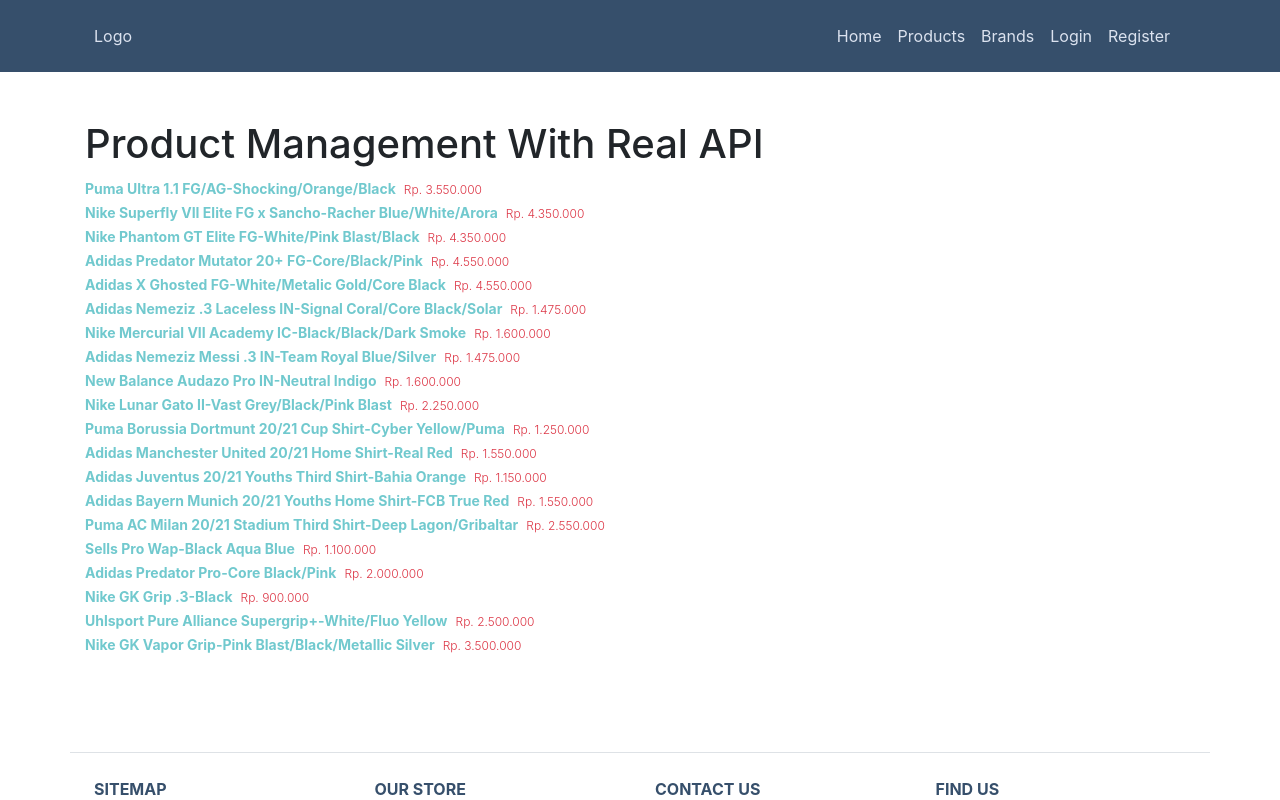
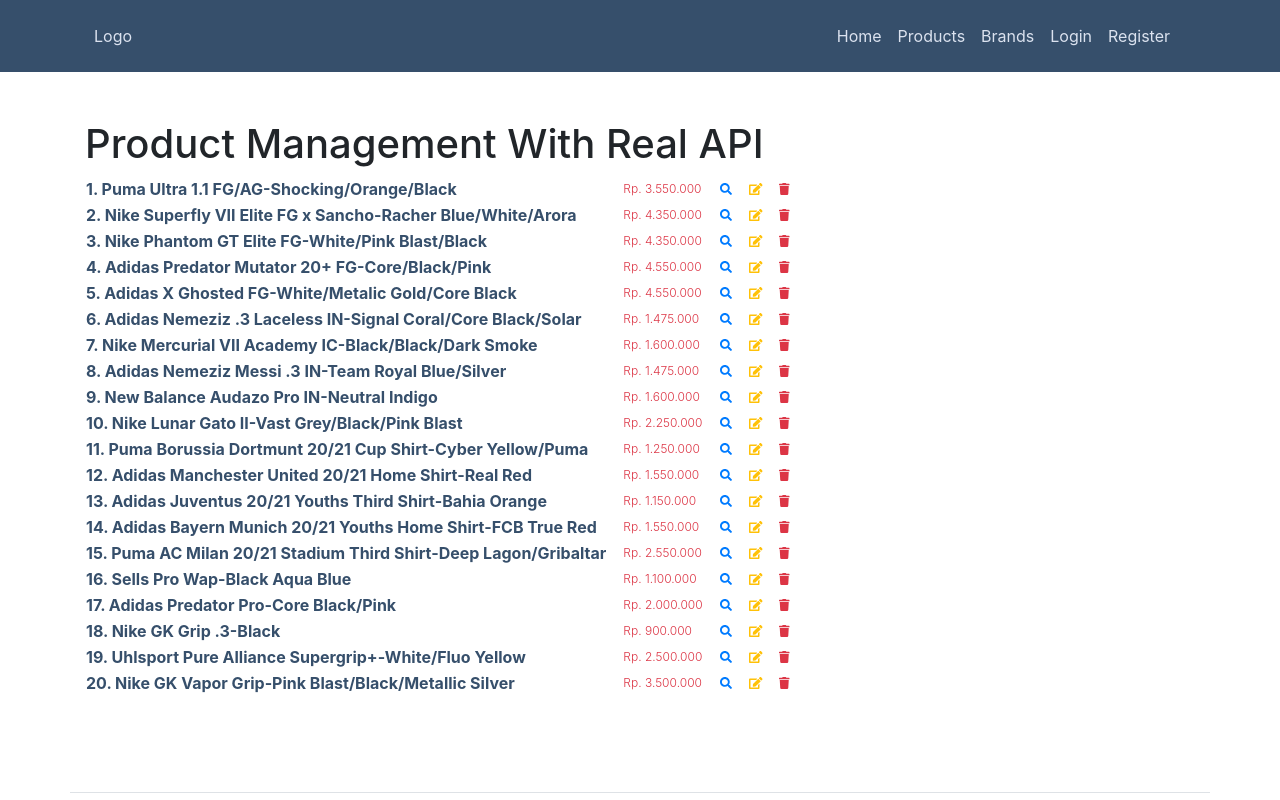
Before and after one commit to jamaludinfikrii/sporteens, a React (Create React App) app: page /product-management in a window 1280 px wide. Shown: the top 800 px of the page. Built offline with nearby package versions, Linux system fonts and the light colour scheme; data requests are answered from the project's data file.

Commit message:
get product by id

```diff
--- a/src/App.js
+++ b/src/App.js
@@ -19,6 +19,7 @@
 import Statistics from './pages/Statistics'
 import PageNotFound from './components/PageNotFound'
 import ProductManagement from './pages/ProductManagement'
+import ProductManagementDetail from './pages/ProductManagementDetail'
 //
 
 export class App extends Component {
@@ -71,6 +72,7 @@
           <Route path='/checkout/:idTrans' component={Checkout} />
           <Route path='/transaction-history' component={TransactionHistory} />
           <Route path='/detail-product/:bebas' component={DetailProduct} />
+          <Route path='/product-management/detail/:id' component={ProductManagementDetail} />
           <Route path='/product-management' component={ProductManagement} />
           <Route path='/create-password' component={CreatePassword} />
           <Route path='*' component={PageNotFound} />
--- a/src/pages/ProductManagement.jsx
+++ b/src/pages/ProductManagement.jsx
@@ -1,5 +1,8 @@
+import { faEdit, faSearch, faTrash } from '@fortawesome/free-solid-svg-icons'
+import { FontAwesomeIcon } from '@fortawesome/react-fontawesome'
 import Axios from 'axios'
 import React, { Component } from 'react'
+import { Link } from 'react-router-dom'
 const APIURL = 'http://localhost:4000/'
 
 export class ProductManagement extends Component {
@@ -24,20 +27,34 @@
         return (
             <div className='container py-5'>
                 <h1>Product Management With Real API</h1>
+                <table>
                     {
-                    this.state.data && this.state.data.map((val) => {
+                        this.state.data && this.state.data.map((val,index) => {
                             return(
-                            <div>
-                                <span className='sporteens-main font-weight-bold sporteens-font-14'>
-                                    {val.name}
-                                </span>
-                                <span className='ml-2 text-danger font-weight-light sporteens-font-12'>
+                                    <tr>
+                                        <td className='sporteens-main-dark font-weight-bold sporteens-font-16'>
+                                            {index +1}.  {val.name}
+                                        </td>
+                                        <td className='pl-3 text-danger font-weight-light sporteens-font-12'>
                                         Rp.  {val.price.toLocaleString('id-ID')}
-                                </span>
-                            </div>
+                                        </td>
+
+                                        <td className='pl-3 text-info sporteens-clickable-el font-weight-light sporteens-font-12'>
+                                            <Link to={'/product-management/detail/' + val.id}>
+                                                <FontAwesomeIcon icon={faSearch} />
+                                            </Link>
+                                        </td>
+                                        <td className='pl-3 text-warning sporteens-clickable-el font-weight-light sporteens-font-12'>
+                                            <FontAwesomeIcon icon={faEdit} />
+                                        </td>
+                                        <td className='pl-3 text-danger sporteens-clickable-el font-weight-light sporteens-font-12'>
+                                            <FontAwesomeIcon icon={faTrash} />
+                                        </td>
+                                    </tr>
                             )
                         })
                     }
+                </table>
             </div>
         )
     }
--- /dev/null
+++ b/src/pages/ProductManagementDetail.jsx
@@ -0,0 +1,49 @@
+import Axios from 'axios'
+import React, { Component } from 'react'
+import LoadingPage from '../components/LoadingPage'
+
+export class ProductManagementDetail extends Component {
+    state ={
+        data : null
+    }
+    componentDidMount(){
+        this.getDataDetailProd()
+    }
+
+    getDataDetailProd = () => {
+        const id = this.props.match.params.id
+        Axios.get('http://localhost:4000/product/' + id)
+        .then((res) => {
+            console.log(res.data)
+            if(typeof(res.data) === 'string'){
+                alert(res.data)
+            }else{
+                this.setState({data:  res.data[0]})
+            }
+        })
+        .catch((err) => {
+            console.log(err)
+        })
+    }
+    render() {
+        if(this.state.data === null){
+            return <LoadingPage />
+        }
+
+        var {name,price,images_1,images_2,images_3,stock,category_id} = this.state.data
+        return (
+
+            <div className='container py-5'>
+                <h1>{name}</h1>
+                <p>{price}</p>
+                <p>{images_1}</p>
+                <p>{images_2}</p>
+                <p>{images_3}</p>
+                <p>{stock}</p>
+                <p>{category_id}</p>
+            </div>
+        )
+    }
+}
+
+export default ProductManagementDetail
```
Lines whose indentation alone changed are shown as unchanged.
